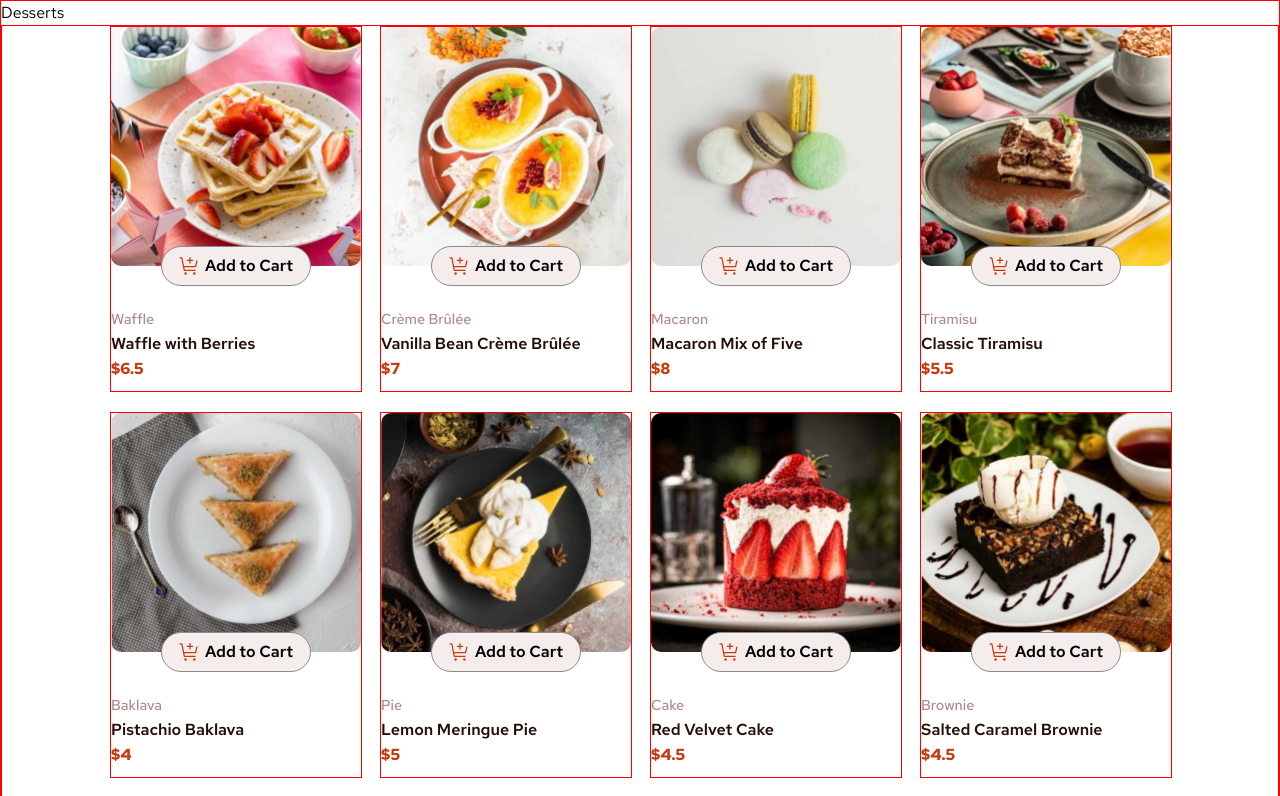
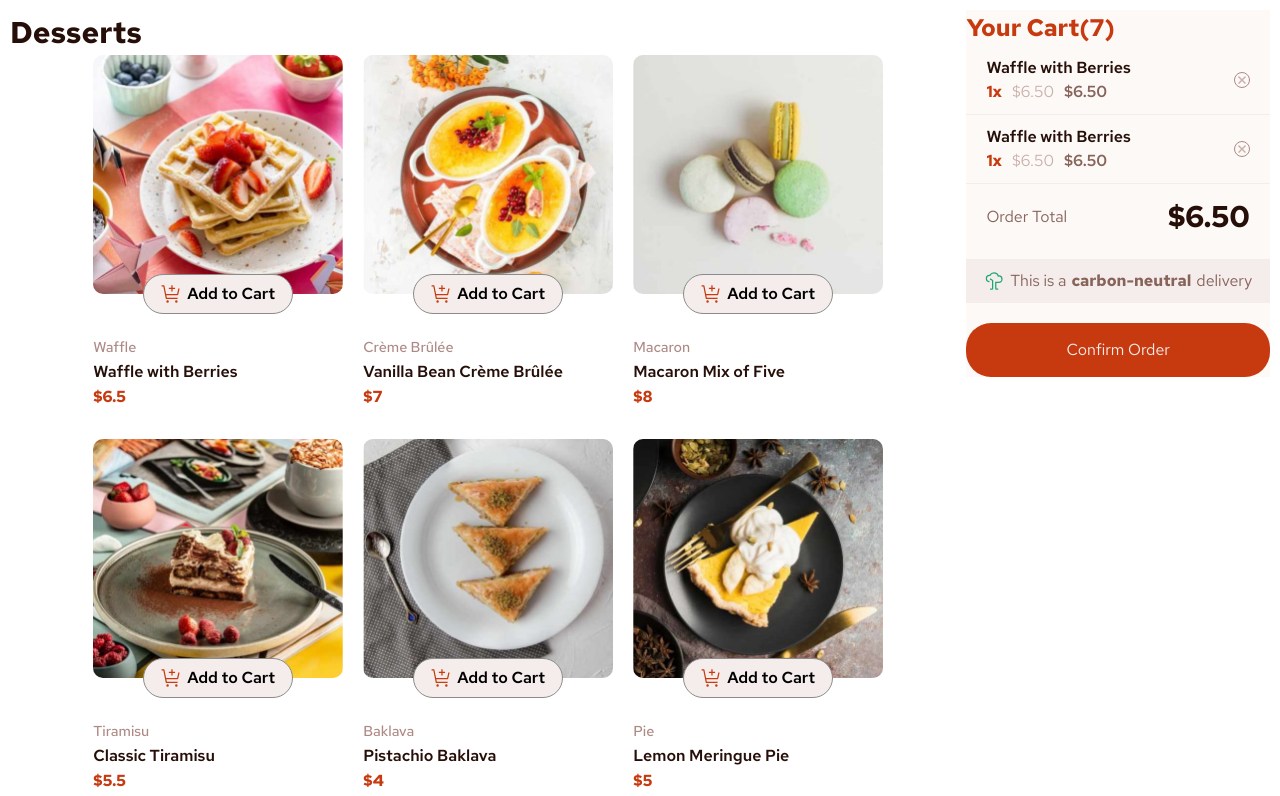
Before and after one commit to hudney-fsbrito/Product-list-with-car-WEB, a website built with Vite: page index.html in a window 1280 px wide. Shown: the top 796 px of the page. Built offline with nearby package versions, Linux system fonts and the light colour scheme.

Commit message:
style: carrinho de compras

```diff
--- a/index.html
+++ b/index.html
@@ -22,9 +22,9 @@
 
   </head>
   <body>
-    <div class="container">
+    <div class="container-page">
       <div class="product-page">
-        <h1>Desserts</h1>
+        <h1 class="title-page">Desserts</h1>
         <ul class="container-product">
           <!-- <li class="card-product">
             <div class="container-img">
@@ -46,6 +46,19 @@
       <!-- Cart -->
       <div class="cart">
         <h3 class="title-cart">Your Cart(7)</h3>
+        <div class="product-item">
+          <div class="product-item-info">
+            <h4 class="product-name-cart">Waffle with Berries</h4>
+            <div class="product-item-prices">
+              <p class="quantity-product">1x</p>
+              <p class="product-price">&dollar;6.50</p>
+              <p class="total-product-price">&dollar;6.50</p>
+            </div>
+          </div>
+          <div>
+            <img class="icon-remove-item" src="assets/images/icon-remove-item.svg" alt="Ícone para excluir item">
+          </div>
+        </div>
         <div class="product-item">
           <div class="product-item-info">
             <h4 class="product-name-cart">Waffle with Berries</h4>
--- a/src/style/index.scss
+++ b/src/style/index.scss
@@ -1,6 +1,6 @@
-@tailwind base;
-@tailwind components;
-@tailwind utilities;
+@import "tailwindcss/base";
+@import "tailwindcss/components";
+@import "tailwindcss/utilities";
 
 
 $primary-color-red: hsl(14, 86%, 42%);
@@ -29,21 +29,27 @@ body {
   position: relative;
 }
 
-.container {
+.container-page {
+  padding: 10px;
+
   box-sizing: border-box;
-  // padding: 10px;
   width: 100%;
   display: flex;
   flex-direction: column;
-  // align-items: center;
+  justify-content: center;
+  align-items: center;
+
+  .title-page{
+    font-size: 30px;
+    font-weight: 700;
+    color: $rose-900;
+  }
 }
 .product-page {
   width: 100%;
-  border: 1px solid red;
 }
 
 .container-product {
-  border: 1px solid red;
   width: 100%;
   list-style: none;
   // margin: auto;
@@ -51,11 +57,12 @@ body {
   grid-template-columns: repeat(auto-fill, 250px);
   gap: 20px;
   justify-content: center;
-
+  align-items: start;
   .card-product {
-    border: 1px solid red;
     width: 100%;
+    // box-shadow: 1px 0.5px 20px black;
     box-sizing: content-box;
+    border-radius: 10px;
 
     .container-img {
       box-sizing: content-box;
@@ -116,21 +123,29 @@ body {
   }
 }
 
+/* Shopping Cart */
 .cart {
-  display: none;
+  // display: none;
+  box-sizing: content-box;
   background-color: $rose-50;
-  width: 300px;
-  height: 300px;
-  margin-left: 10px;
-  padding: 20px;
+  width: 70%;
+  // margin-left: 10px;
+  // padding: 20px;
+
+  .title-cart{
+    color: $primary-color-red;
+    font-weight: 700;
+    font-size: 1.5em;
+  }
 }
 
 .product-item {
+  border-bottom:1px solid $rose-100;
   display: flex;
   justify-content: space-between;
   align-items: center;
-  margin-top: 20px;
-  padding: 10px 0;
+  // margin-top: 20px;
+  padding: 10px 20px;
   .product-name-cart {
     color: $rose-900;
     font-weight: 600;
@@ -158,6 +173,7 @@ body {
   }
 }
 .order-total{
+  padding: 10px 20px;
   display: flex;
   justify-content: space-between;
   align-items: center;
@@ -235,8 +251,6 @@ body {
   font-weight: 700;
   font-size: 11px;
   text-align: center;
-  border: 1px solid red;
-
   a {
     color: hsl(228, 45%, 44%);
     text-decoration: none;
@@ -244,7 +258,12 @@ body {
 }
 
 @media (min-width: 970px) {
-  .container {
+  .container-page {
     flex-direction: row;
+    align-items: start;
+
+  }
+  .cart{
+    width: 400px;
   }
 }
```
